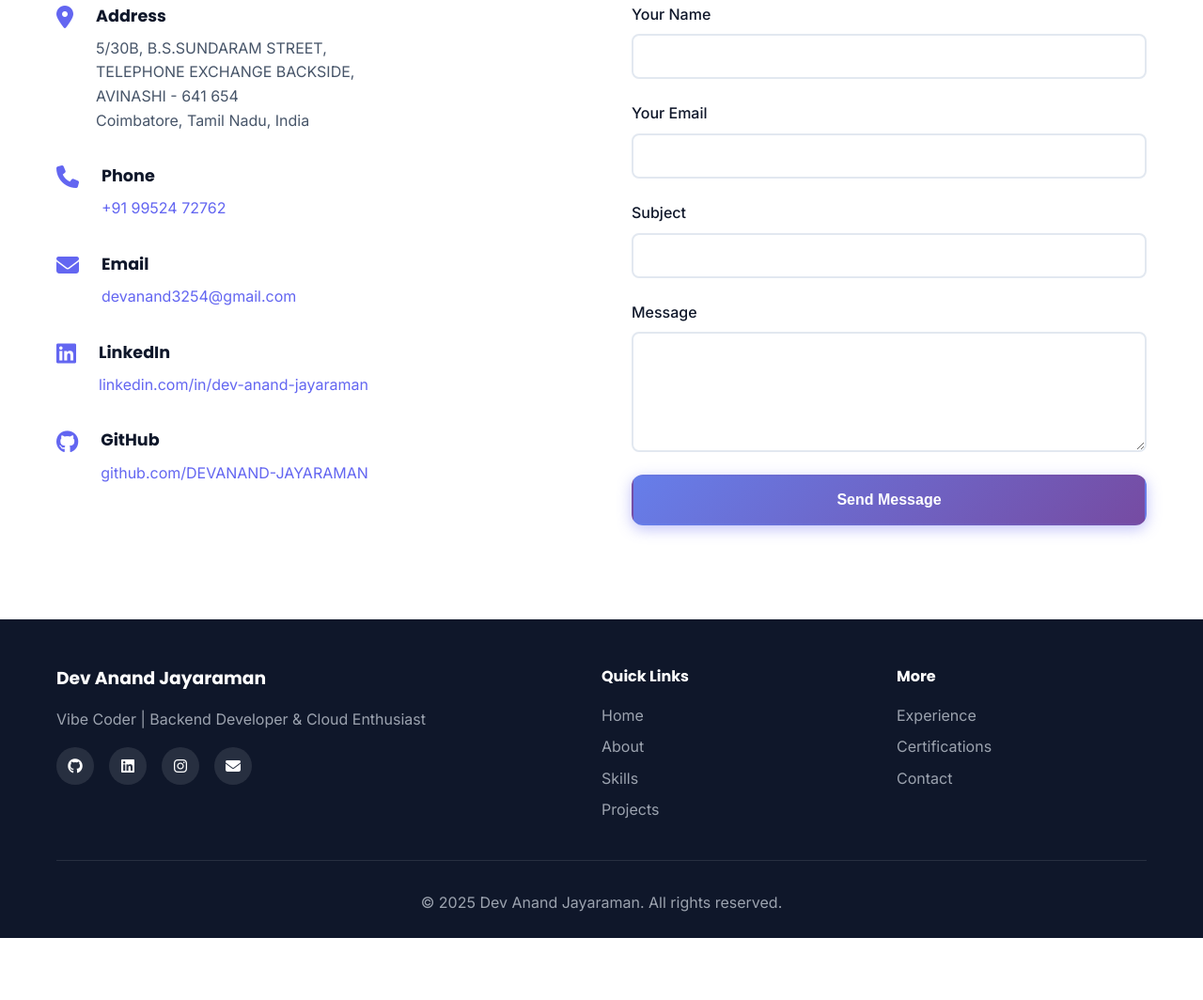
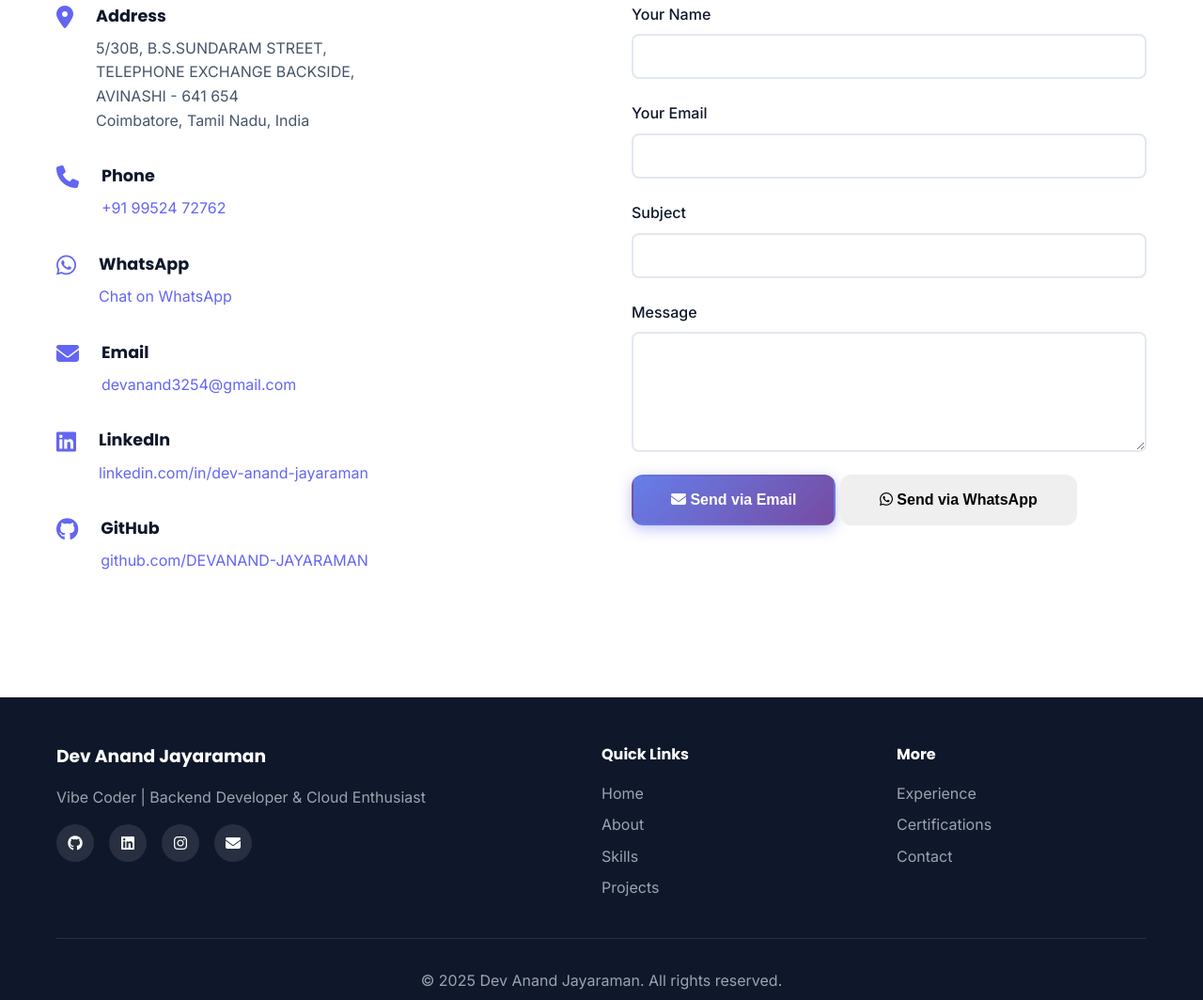
Before and after one commit to DEVANAND-JAYARAMAN/Personal_Portfolio, a plain HTML site: page index.html in a window 1280 px wide. Shown: the part 9984-11048 px from the top of the page at 94% size. Before the commit the page ends 10982 px from the top, so only its background shows below. Drawn offline with Linux system fonts and the light colour scheme.

Commit message:
Update index.html

```diff
--- a/index.html
+++ b/index.html
@@ -91,14 +91,14 @@
                 <div class="hero-image">
                     <div class="image-container">
                         <div class="image-placeholder">
-                            <img src="profile.jpg" alt="Dev Anand Jayaraman" class="profile-image">
+                                <img src="profile.jpg" alt="Dev Anand Jayaraman" class="profile-image">
                             <div class="floating-icons">
                                 <div class="float-icon icon-1"><i class="fab fa-java"></i></div>
                                 <div class="float-icon icon-2"><i class="fab fa-aws"></i></div>
                                 <div class="float-icon icon-3"><i class="fab fa-docker"></i></div>
                                 <div class="float-icon icon-4"><i class="fab fa-python"></i></div>
                             </div>
-                        </img>
+                        </div>
                         <div class="glow-effect"></div>
                     </div>
                 </div>
@@ -562,6 +562,13 @@
                         </div>
                     </div>
                     <div class="contact-item">
+                        <i class="fab fa-whatsapp"></i>
+                        <div>
+                            <h4>WhatsApp</h4>
+                            <p><a href="https://wa.me/919952472762" target="_blank">Chat on WhatsApp</a></p>
+                        </div>
+                    </div>
+                    <div class="contact-item">
                         <i class="fas fa-envelope"></i>
                         <div>
                             <h4>Email</h4>
@@ -603,7 +610,14 @@
                             <label for="message">Message</label>
                             <textarea id="message" name="message" rows="5" required></textarea>
                         </div>
-                        <button type="submit" class="btn btn-primary">Send Message</button>
+                        <div class="form-buttons">
+                            <button type="submit" class="btn btn-primary">
+                                <i class="fas fa-envelope"></i> Send via Email
+                            </button>
+                            <button type="button" id="whatsappBtn" class="btn btn-whatsapp">
+                                <i class="fab fa-whatsapp"></i> Send via WhatsApp
+                            </button>
+                        </div>
                     </form>
                 </div>
             </div>
```
